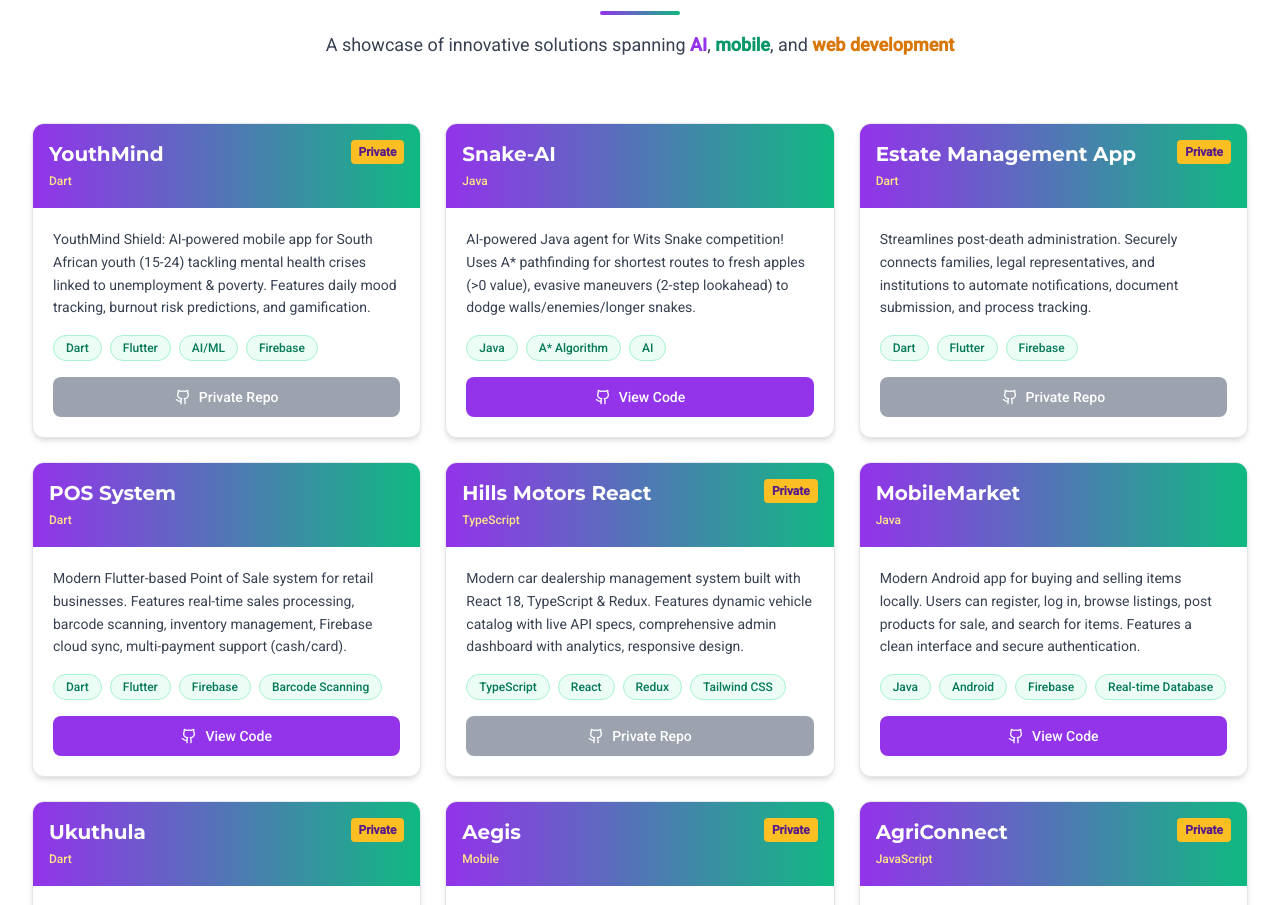
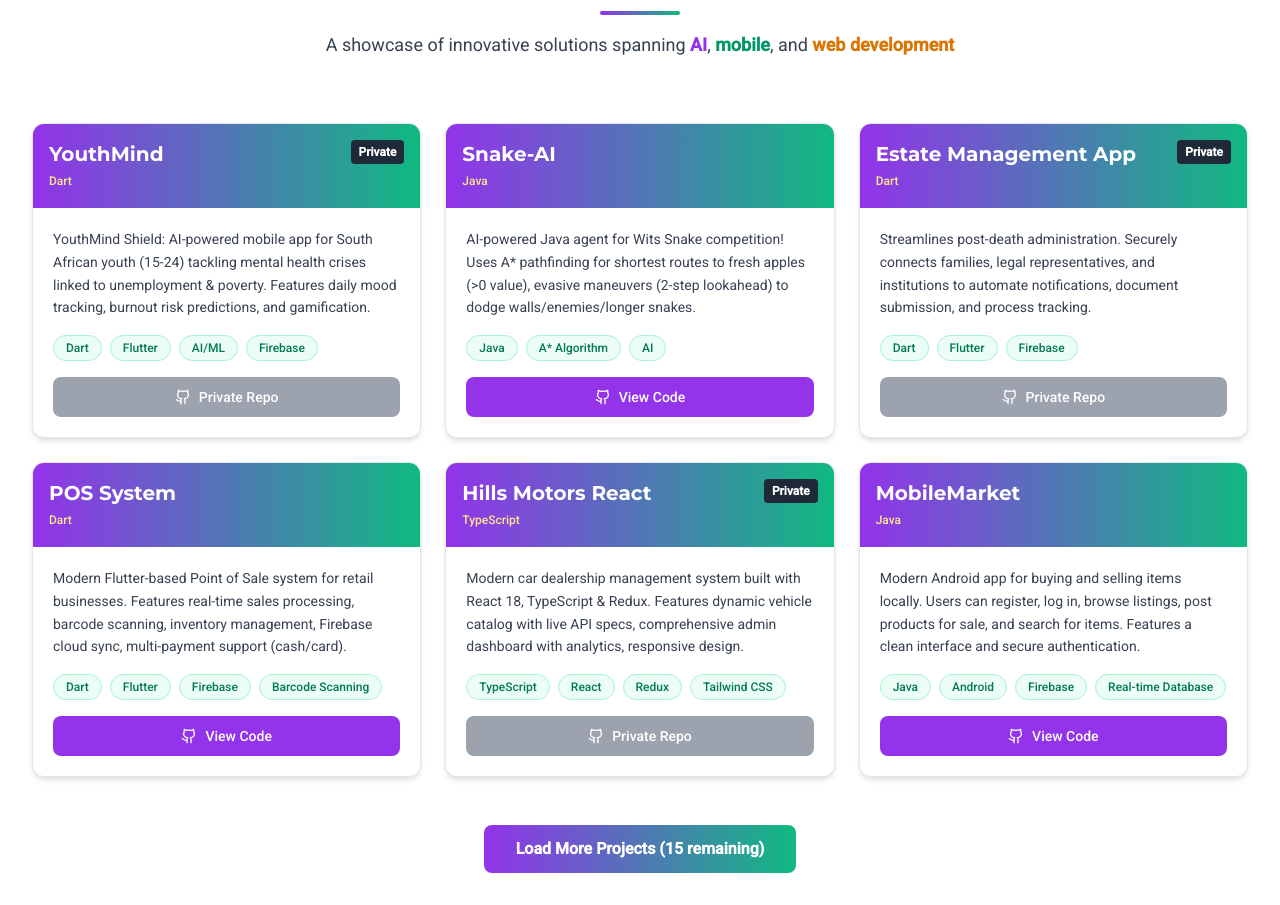
Before and after one commit to SindyMl/My-Portfolio, a React (Vite) app: page / in a window 1280 px wide. Shown: the part 1895-2800 px from the top of the page. Built offline with nearby package versions, Linux system fonts and the light colour scheme.

Commit message:
Update Projects.tsx

```diff
--- a/src/components/Projects.tsx
+++ b/src/components/Projects.tsx
@@ -14,6 +14,7 @@ export default function Projects() {
   const [isVisible, setIsVisible] = useState(false);
   const [projects, setProjects] = useState<Project[]>([]);
   const [isLoading, setIsLoading] = useState(true);
+  const [displayCount, setDisplayCount] = useState(6); // Show 6 projects initially on mobile
   const sectionRef = useRef<HTMLElement>(null);
 
   useEffect(() => {
@@ -223,8 +224,9 @@ export default function Projects() {
               <p className="mt-4 text-gray-700">Loading projects...</p>
             </div>
           ) : (
+            <>
               <div className="grid grid-cols-1 md:grid-cols-2 lg:grid-cols-3 gap-6">
-              {projects.map((project, index) => (
+                {projects.slice(0, displayCount).map((project, index) => (
                   <div
                     key={`${project.name}-${index}`}
                     className="bg-white rounded-xl shadow-md hover:shadow-xl overflow-hidden border border-gray-200 hover:border-purple-400 transition-all duration-300 flex flex-col h-full"
@@ -237,7 +239,7 @@ export default function Projects() {
                           <span className="text-xs text-amber-200 font-medium">{project.language}</span>
                         </div>
                         {project.demoUrl === 'private' && (
-                        <span className="bg-amber-400 text-purple-900 px-2 py-1 rounded text-xs font-bold whitespace-nowrap">
+                          <span className="bg-gray-800 text-white px-2 py-1 rounded text-xs font-bold whitespace-nowrap">
                             Private
                           </span>
                         )}
@@ -296,6 +298,19 @@ export default function Projects() {
                   </div>
                 ))}
               </div>
+
+              {/* Load More Button */}
+              {displayCount < projects.length && (
+                <div className="text-center mt-12">
+                  <button
+                    onClick={() => setDisplayCount(displayCount + 6)}
+                    className="bg-gradient-to-r from-purple-600 to-emerald-500 text-white px-8 py-3 rounded-lg font-semibold hover:shadow-lg transition-all duration-300 transform hover:scale-105"
+                  >
+                    Load More Projects ({projects.length - displayCount} remaining)
+                  </button>
+                </div>
+              )}
+            </>
           )}
         </div>
       </div>
```
Lines whose indentation alone changed are shown as unchanged.
